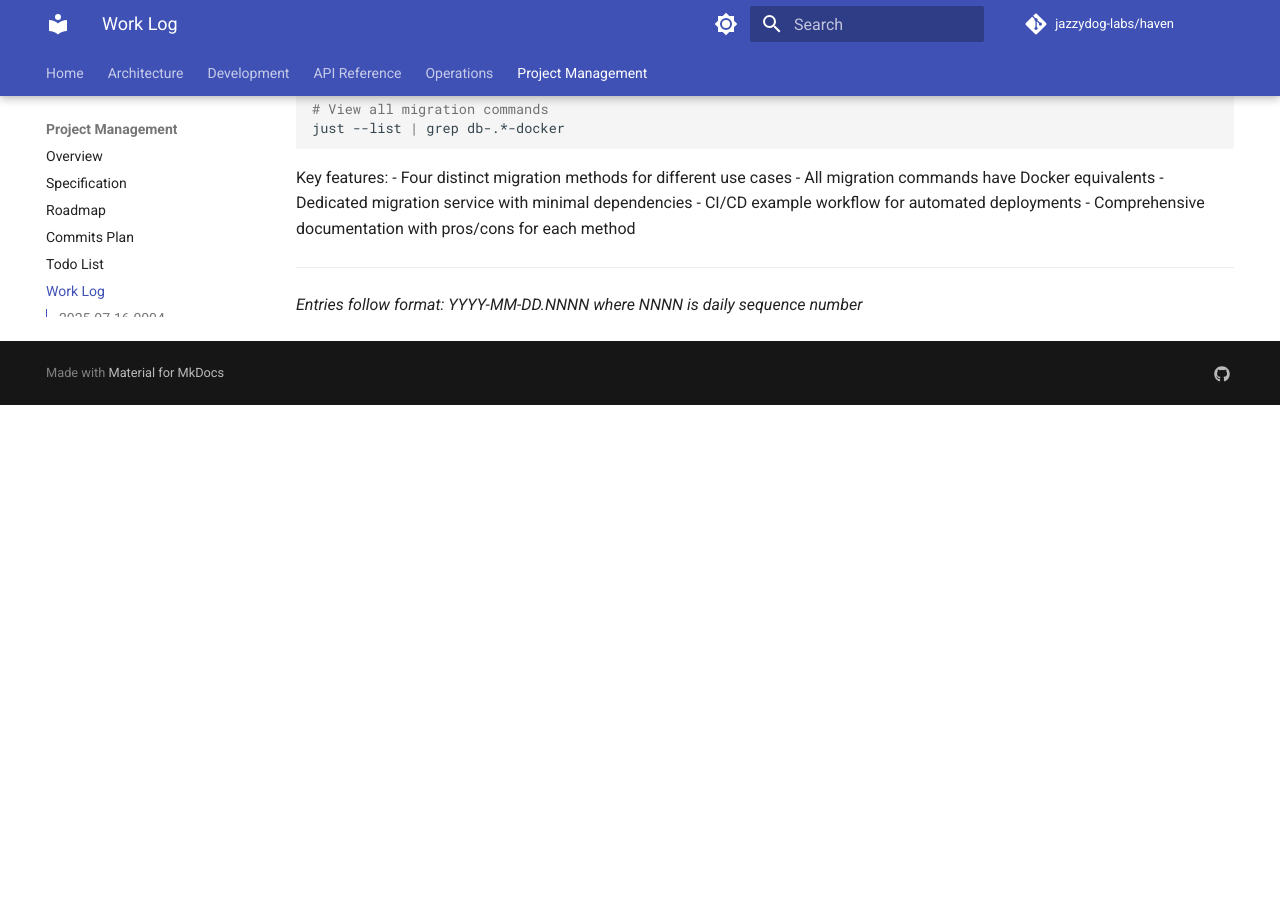
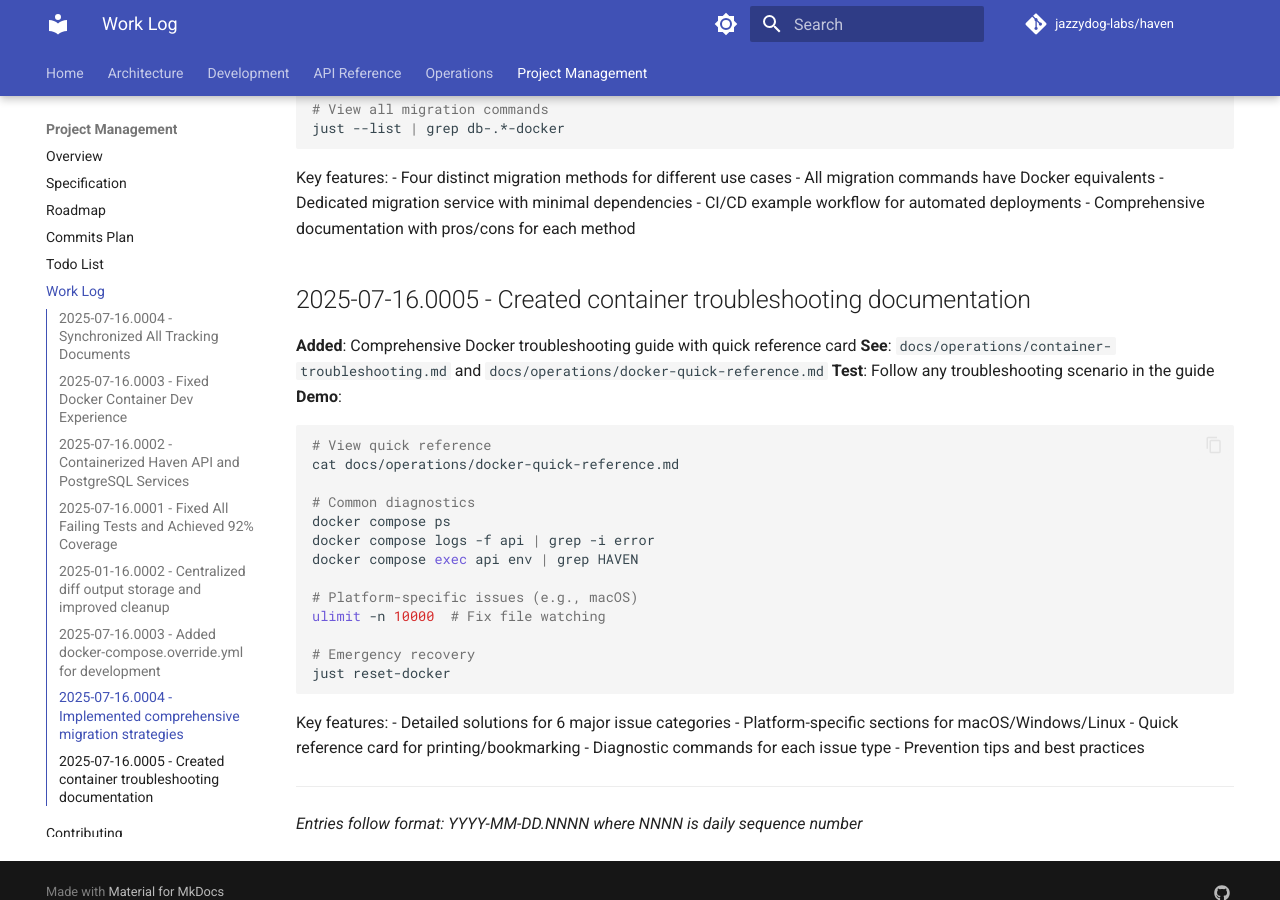
Before and after one commit to jazzydog-labs/haven, an MkDocs documentation site: the page built from docs/project-management/work-log.md, in a window 1280 px wide and 900 px high, scrolled down 3013 px. Built offline with MkDocs 1.6.1 and Material for MkDocs 9.7.7, drawn with Linux system fonts in a browser that asks for light colours; comment, search, counter and statistics services are not loaded; the version menu is left out; before the commit the page ends 3418 px from its top, so only the background shows below that.

Commit message:
chore: Move container-troubleshooting-guide task to closed
Task completed - comprehensive troubleshooting guide created

🤖 Generated with [Claude Code](https://claude.ai/code)

Co-Authored-By: Claude <noreply@anthropic.com>

````diff
--- a/docs/project-management/work-log.md
+++ b/docs/project-management/work-log.md
@@ -158,6 +158,34 @@ Key features:
 - CI/CD example workflow for automated deployments
 - Comprehensive documentation with pros/cons for each method
 
+## 2025-07-16.0005 - Created container troubleshooting documentation
+**Added**: Comprehensive Docker troubleshooting guide with quick reference card
+**See**: `docs/operations/container-troubleshooting.md` and `docs/operations/docker-quick-reference.md`
+**Test**: Follow any troubleshooting scenario in the guide
+**Demo**:
+```bash
+# View quick reference
+cat docs/operations/docker-quick-reference.md
+
+# Common diagnostics
+docker compose ps
+docker compose logs -f api | grep -i error
+docker compose exec api env | grep HAVEN
+
+# Platform-specific issues (e.g., macOS)
+ulimit -n 10000  # Fix file watching
+
+# Emergency recovery
+just reset-docker
+```
+
+Key features:
+- Detailed solutions for 6 major issue categories
+- Platform-specific sections for macOS/Windows/Linux
+- Quick reference card for printing/bookmarking
+- Diagnostic commands for each issue type
+- Prevention tips and best practices
+
 ---
 
 *Entries follow format: YYYY-MM-DD.NNNN where NNNN is daily sequence number*
````
Also changed, not shown: docs/project-management/tasks/closed/container-troubleshooting-guide.md (renamed from docs/project-management/tasks/open/container-troubleshooting-guide.md).
